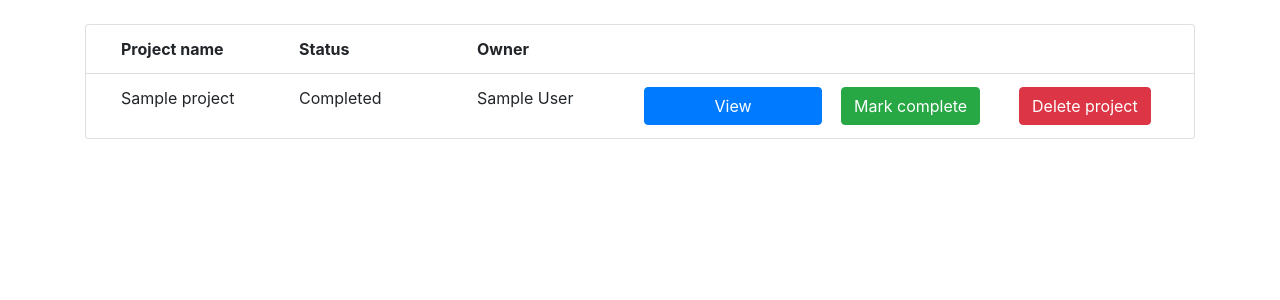
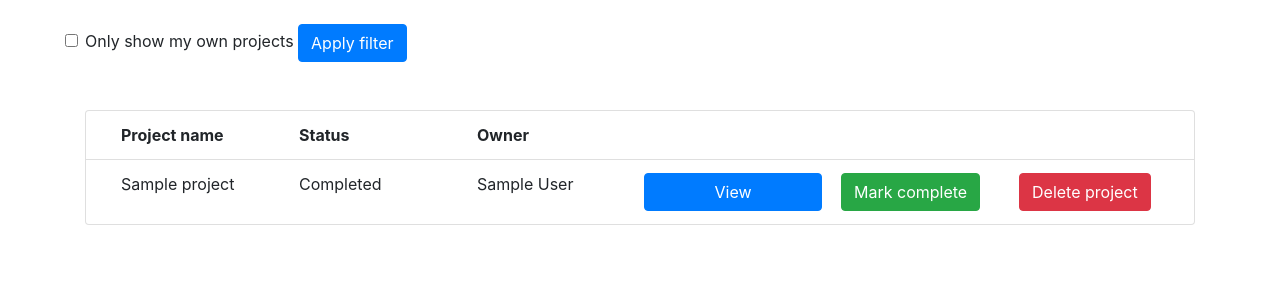
Before and after one commit to yusifsalam/tyoaikaseuranta, a Flask app: page /projects in a window 1280 px wide. Shown: the part 56-356 px from the top of the page. Run offline with Flask 2, Linux system fonts and the light colour scheme; a user stored in the database is signed in; tables that the repository leaves empty hold one stand-in row (values such as "Sample post"); some libraries are stand-ins or nearby versions.

Commit message:
Add filter option for project listing

```diff
--- a/application/__init__.py
+++ b/application/__init__.py
@@ -10,7 +10,7 @@ if os.environ.get("HEROKU"):
     app.config["SQLALCHEMY_DATABASE_URI"] = os.environ.get("DATABASE_URL")
 else:
     app.config["SQLALCHEMY_DATABASE_URI"] = "sqlite:///projects.db"
-    app.config["SQLALCHEMY_ECHO"] = True
+    app.config["SQLALCHEMY_ECHO"] = False
 db = SQLAlchemy(app)
 
 
--- a/application/projects/views.py
+++ b/application/projects/views.py
@@ -5,9 +5,16 @@ from application.projects.models import Project
 from application.projects.forms import ProjectForm
 
 
-@app.route("/projects", methods=["GET"])
+@app.route("/projects", methods=['GET', 'POST'])
 def projects_index():
-    return render_template("projects/list.html", projects=Project.query.all())
+    if request.method == 'POST':
+        value = request.form.getlist('ownCheckbox')
+        if value:
+            return render_template("projects/list.html", projects=current_user.projects)
+        else:
+            return render_template("projects/list.html", projects=Project.query.all())
+    else:
+        return render_template("projects/list.html", projects=Project.query.all())
 
 
 @app.route("/projects/<int:project_id>", methods=['GET'])
--- a/application/templates/projects/list.html
+++ b/application/templates/projects/list.html
@@ -1,6 +1,19 @@
 {% extends "layout.html" %}
 
 {% block body %}
+    {% if current_user.is_authenticated %}
+        <div class="mb-5">
+            <form method="POST" action="{{ url_for('projects_index') }}">
+                <label>
+                    <input class="form-check-input" type="checkbox" value="ownProjects" name="ownCheckbox">
+                    Only show my own projects
+                </label>
+                <button class="btn btn-primary" type="submit">Apply filter</button>
+
+            </form>
+        </div>
+
+    {% endif %}
     <div class="table-responsive">
         <ul class="list-group">
             <li class="list-group-item d-flex justify-content-start align-items-center">
```
